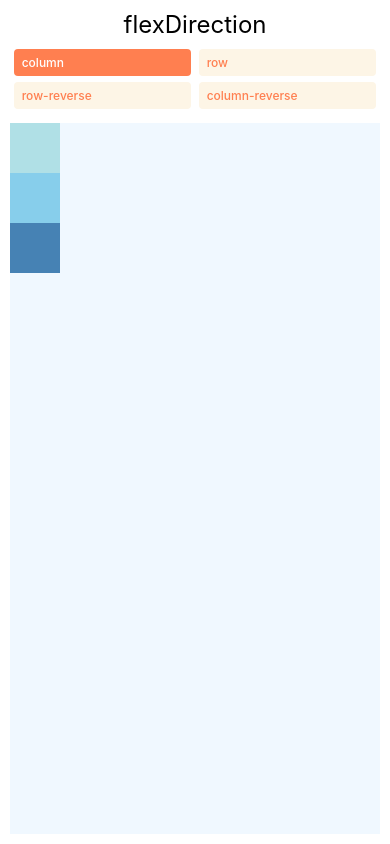
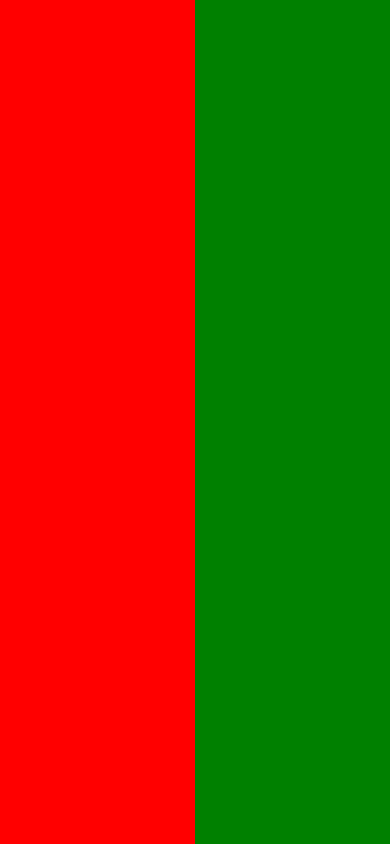
Before and after one commit to taroro/AwesomeProject2, a React Native app: screen / in a window 390 px wide. Built offline with nearby package versions, Linux system fonts and the light colour scheme.

Commit message:
flex example

```diff
--- a/App.js
+++ b/App.js
@@ -12,22 +12,10 @@
    const [flexDirection, setflexDirection] = useState("column");
 
    return (
-     <PreviewLayout
-       label="flexDirection"
-       values={["column", "row", "row-reverse", "column-reverse"]}
-       selectedValue={flexDirection}
-       setSelectedValue={setflexDirection}
-     >
-       <View
-         style={[styles.box, { backgroundColor: "powderblue" }]}
-       />
-       <View
-         style={[styles.box, { backgroundColor: "skyblue" }]}
-       />
-       <View
-         style={[styles.box, { backgroundColor: "steelblue" }]}
-       />
-     </PreviewLayout>
+    <View style={{ flex:1, flexDirection: "row" }}>
+      <View style={{ flex: 1, backgroundColor: "red"}}></View>
+      <View style={{ flex: 1, backgroundColor: "green"}}></View>
+    </View>
    );
  };
 
@@ -75,7 +63,6 @@
    },
    box: {
      width: 50,
-     height: 50,
    },
    row: {
      flexDirection: "row",
```
